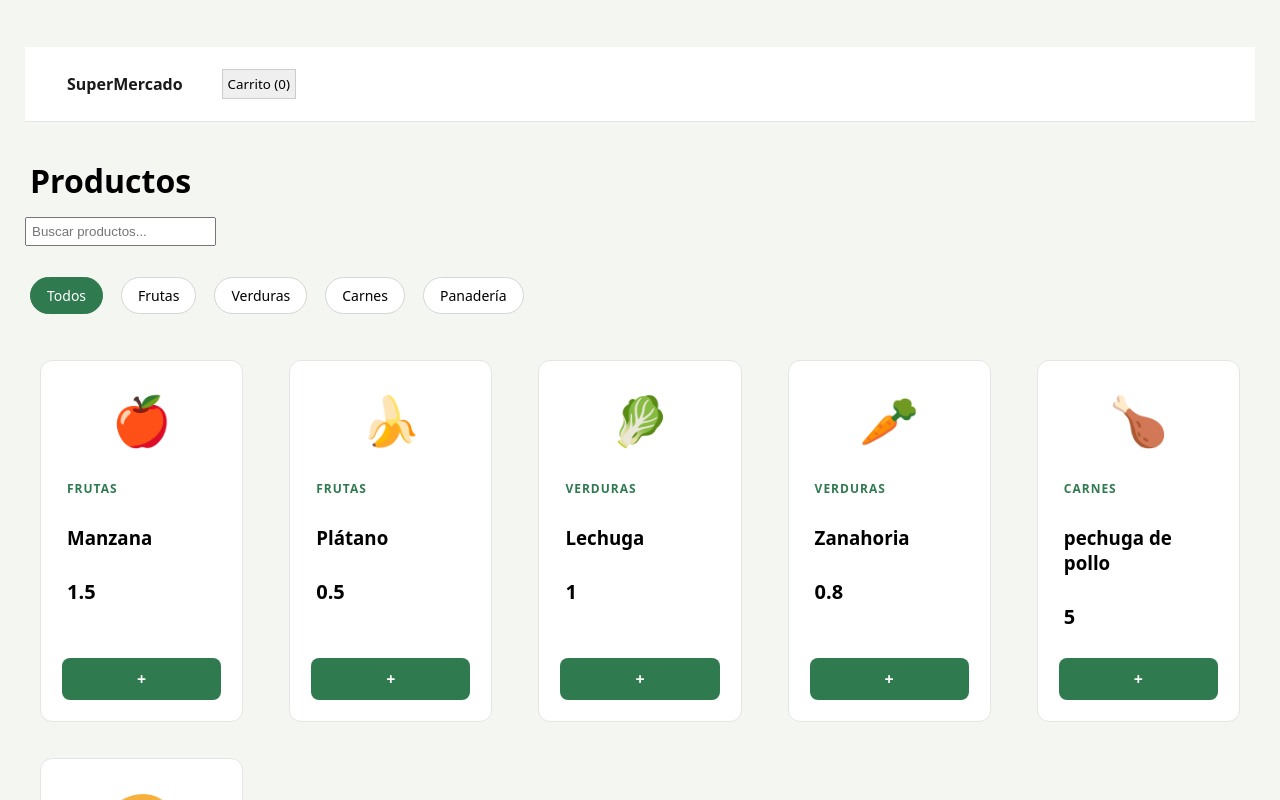
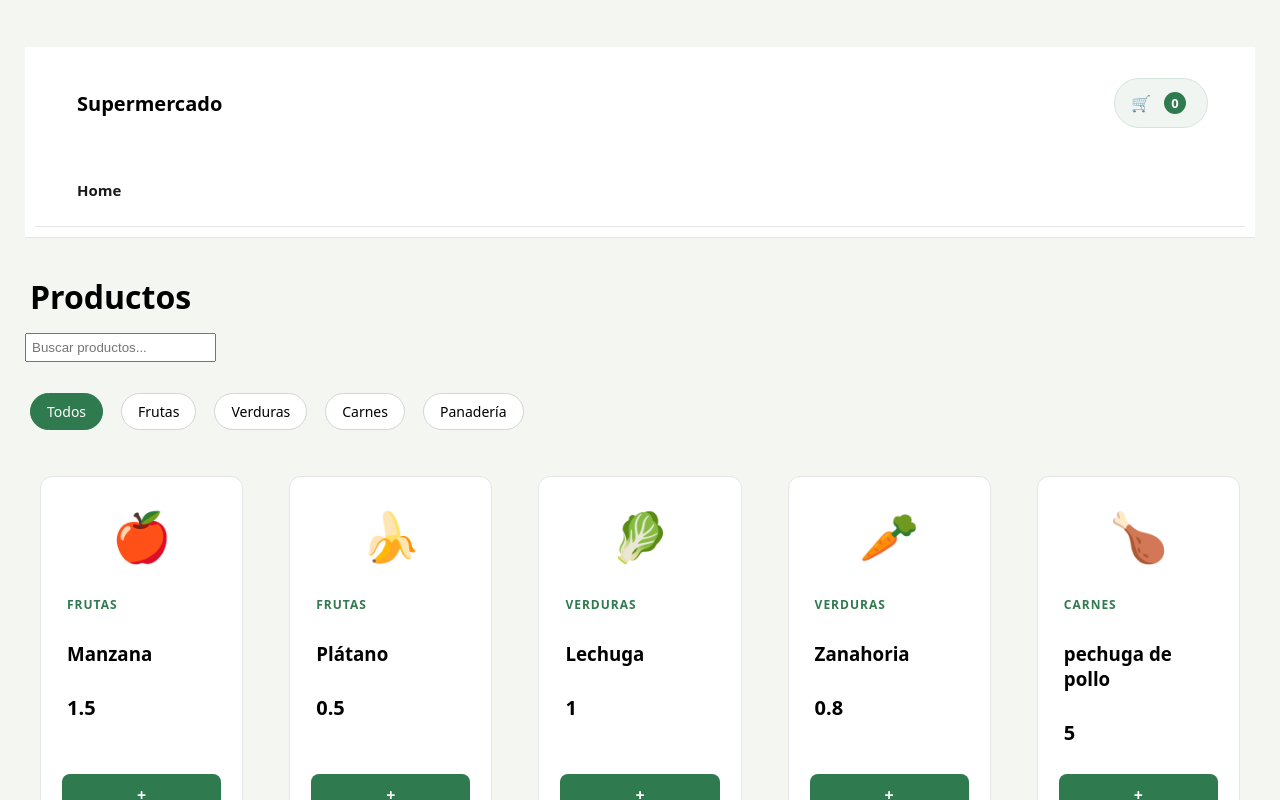
Before and after one commit to davidarranz7/SuperMercado, an Angular app: page / in a window 1280 px wide. Shown: the top 800 px of the page. Built offline with nearby package versions, Linux system fonts and the light colour scheme.

Commit message:
diseñando pagina principal....

```diff
--- a/src/app/app.css
+++ b/src/app/app.css
@@ -1,10 +1,27 @@
+/* Parte superior */
+header {
+  background-color: #ffffff; /* fondo blanco */
+  border-bottom: 1px solid #e5e5e5; /* linea fina que separa la barra del resto */
+}
+
+.header-superior {
+  display: flex;
+  align-items: center;
+  justify-content: space-between;
+  padding: 16px 32px;
+}
+
+.logo {
+  font-size: 20px;
+  font-weight: 700;
+}
+
 /* Barra de navegacion de arriba*/
+
 nav {
   display: flex;                    /* coloca a sus hijos en fila, no uno debajo de otro */
-  align-items: center;              /* centra esos hijos verticalmente entre si */
   gap: 24px;                        /* espacio entre cada hijo, sin margenes sueltos */
   padding: 16px 32px;               /* espacio interior: 16px arriba/abajo, 32px lados */
-  background-color: #ffffff;        /* fondo blanco para la barra */
   border-bottom: 1px solid #e5e5e5; /* linea fina que separa la barra del resto */
 }
 
@@ -14,6 +31,40 @@ nav a {
   text-decoration: none; /* quita por defecto los subrayados que tienen los enlaces asi se ve mejor*/
   color: #1a1a1a; /* mismo color de texto que el resto de la pagina */
   font-weight: 600; /* texto un poco en negrita*/
+  font-size: 15px;
+}
+
+nav a:hover {
+  color: #2f7a4f;
+}
+
+.boton-carrito {
+  display: flex;
+  align-items: center;
+  gap: 8px;
+  background-color: #f0f5f2;
+  border: 1px solid #d5e5db;
+  border-radius: 999px;
+  padding: 8px 16px;
+  font-size: 16px;
+  transition: background-color 0.2s;
+}
+
+.boton-carrito:hover {
+  background-color: #e0ebe4;
+}
+
+.boton-carrito .contador {
+  background-color: #2f7a4f;
+  color: #ffffff;
+  border-radius: 999px;
+  min-width: 22px;
+  height: 22px;
+  display: flex;
+  align-items: center;
+  justify-content: center;
+  font-size: 13px;
+  font-weight: 700;
 }
 
 /* panel lateral*/
--- a/src/app/app.html
+++ b/src/app/app.html
@@ -1,7 +1,15 @@
-<nav>
-  <a routerLink="/">SuperMercado</a>
-  <button (click)="alternarPanel()">Carrito ({{ carritoService.cantidadTotal() }})</button>
-</nav>
+<header>
+  <div class="header-superior">
+    <span class="logo">Supermercado</span>
+    <button class="boton-carrito" (click)="alternarPanel()">
+      🛒 <span class="contador">{{ carritoService.cantidadTotal() }}</span>
+    </button>
+  </div>
+
+  <nav>
+    <a routerLink="/">Home</a>
+  </nav>
+</header>
 
 @if (panelAbierto()) {
   <div class="panel">
```
